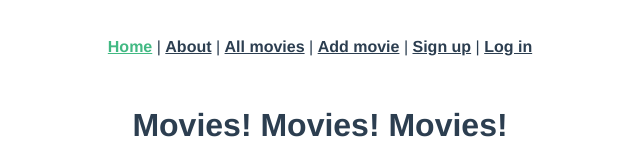
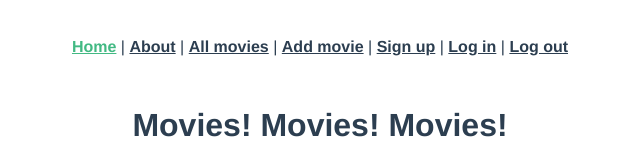
Before and after one commit to SamSharff/movie-vue-app-frontend, a Vue app: page / in a window 1280 px wide. Shown: the top 160 px of the page, without its empty margins (320-960 px from the left). Built offline with nearby package versions, Linux system fonts and the light colour scheme; no server answers.

Commit message:
adds LogOut.vue component; imports component and adds route to index.js; adds router link to html (having some issues with established users)

```diff
--- a/src/App.vue
+++ b/src/App.vue
@@ -11,6 +11,8 @@
     <router-link to="/movies/signup">Sign up</router-link>
     |
     <router-link to="/movies/login">Log in</router-link>
+    |
+    <router-link to="/movies/logout">Log out</router-link>
   </nav>
   <router-view />
 </template>
--- a/src/router/index.js
+++ b/src/router/index.js
@@ -5,6 +5,7 @@ import MoviesNew from "../views/MoviesNew.vue";
 import MoviesShow from "../views/MoviesShow.vue";
 import MoviesSignUp from "../views/MoviesSignUp.vue";
 import MoviesLogIn from "../views/LogIn.vue";
+import MoviesLogOut from "../views/LogOut.vue";
 
 const routes = [
   {
@@ -45,6 +46,11 @@ const routes = [
     name: "movies-login",
     component: MoviesLogIn,
   },
+  {
+    path: "/movies/logout",
+    name: "movies-logout",
+    component: MoviesLogOut,
+  },
 ];
 
 const router = createRouter({
--- /dev/null
+++ b/src/views/LogOut.vue
@@ -0,0 +1,15 @@
+<script>
+import axios from "axios";
+
+export default {
+  created: function () {
+    delete axios.defaults.headers.common["Authorization"];
+    localStorage.removeItem("jwt");
+    this.$router.push("/");
+  },
+};
+</script>
+
+<template>
+  <div class="logout"></div>
+</template>
```
